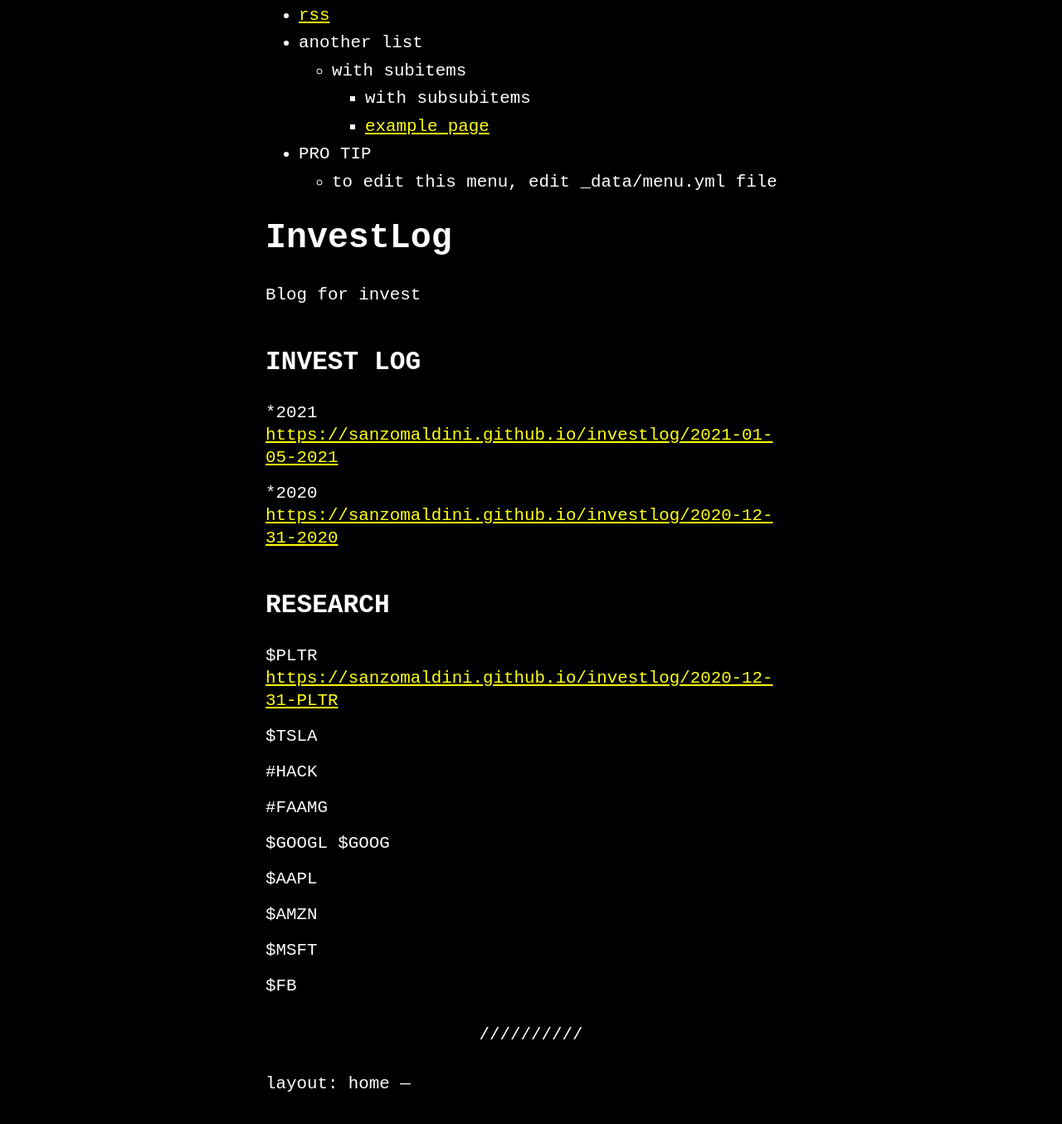
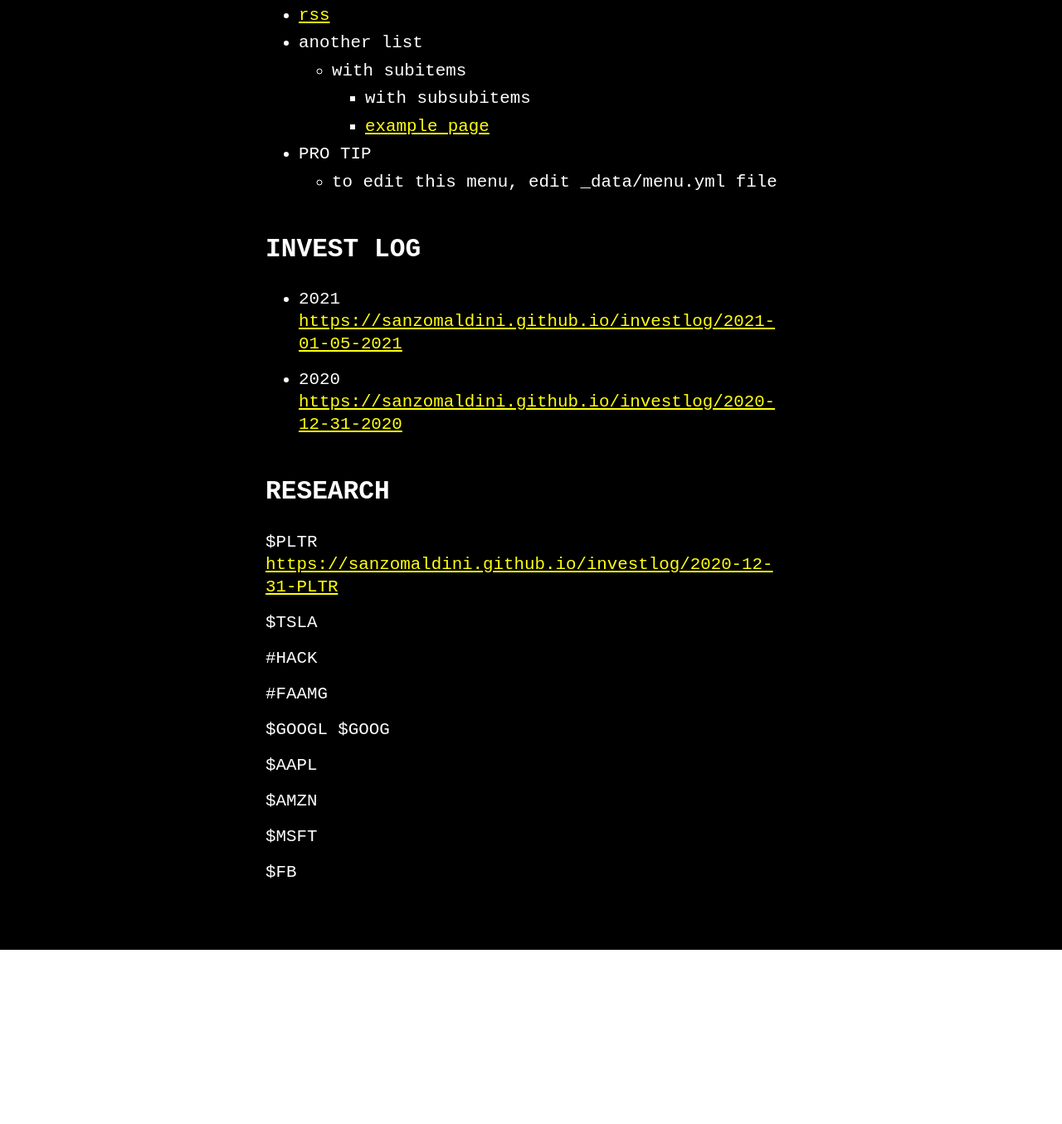
Before and after one commit to sanzomaldini/investlog, a Jekyll site: the page built from index.md, in a window 1280 px wide and 1400 px high, scrolled down 530 px. Shown: the top 1355 px of the window at 83% size. Built offline with Jekyll 4.4.1, drawn with Linux system fonts in a browser that asks for light colours; our own code applies the rules of GitHub Pages for plain Markdown files; after the commit the page ends 1675 px from its top, so only the background shows below that.

Commit message:
Update index.md

```diff
--- a/index.md
+++ b/index.md
@@ -1,12 +1,12 @@
-# InvestLog #
-
-Blog for invest
+---
+layout: home
+---
 
 ## INVEST LOG ##
 
-*2021 <https://sanzomaldini.github.io/investlog/2021-01-05-2021>
+- 2021 <https://sanzomaldini.github.io/investlog/2021-01-05-2021>
 
-*2020 <https://sanzomaldini.github.io/investlog/2020-12-31-2020>
+- 2020 <https://sanzomaldini.github.io/investlog/2020-12-31-2020>
 
 
 
@@ -29,8 +29,3 @@ $AMZN
 $MSFT
 
 $FB
-
-
----
-layout: home
----
```
